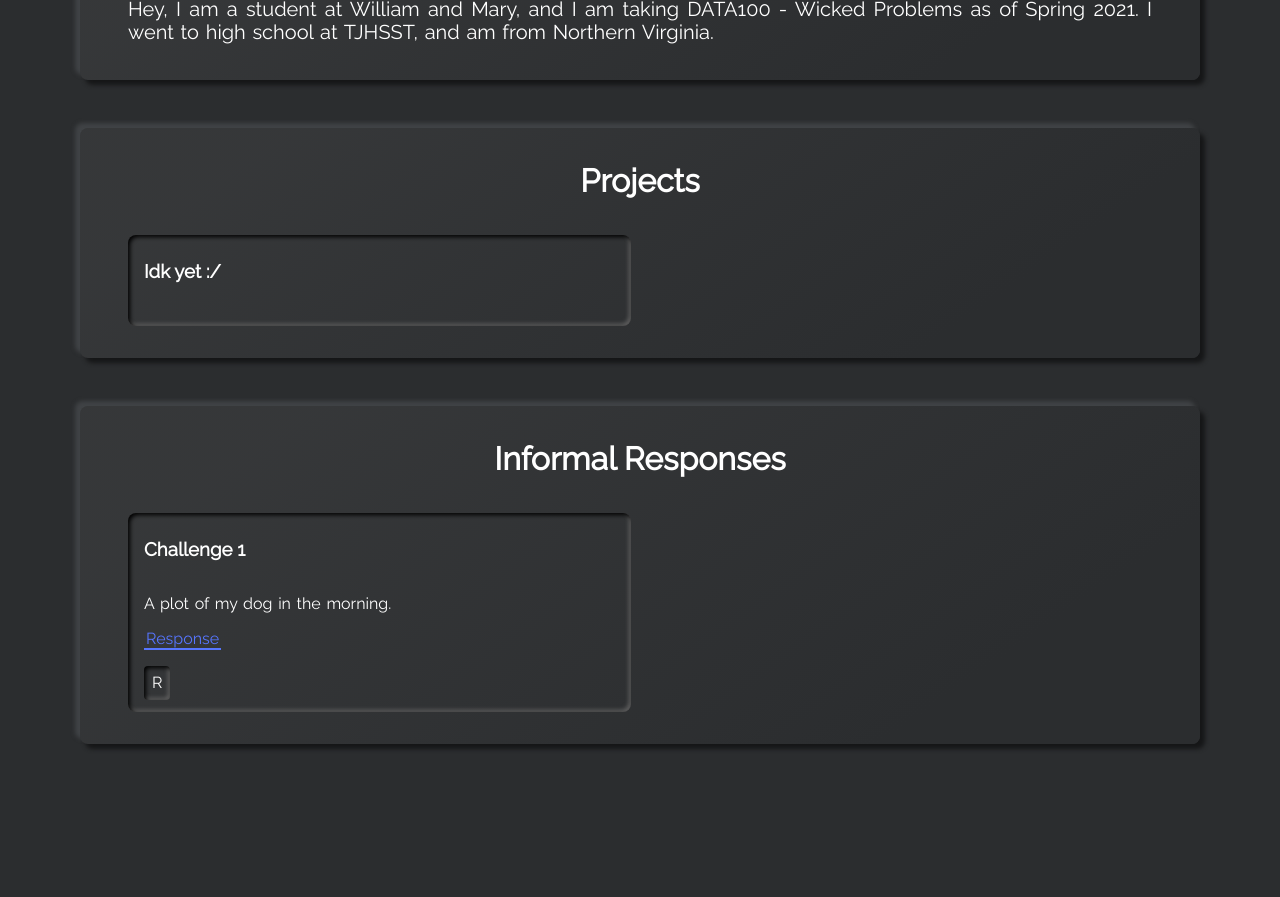
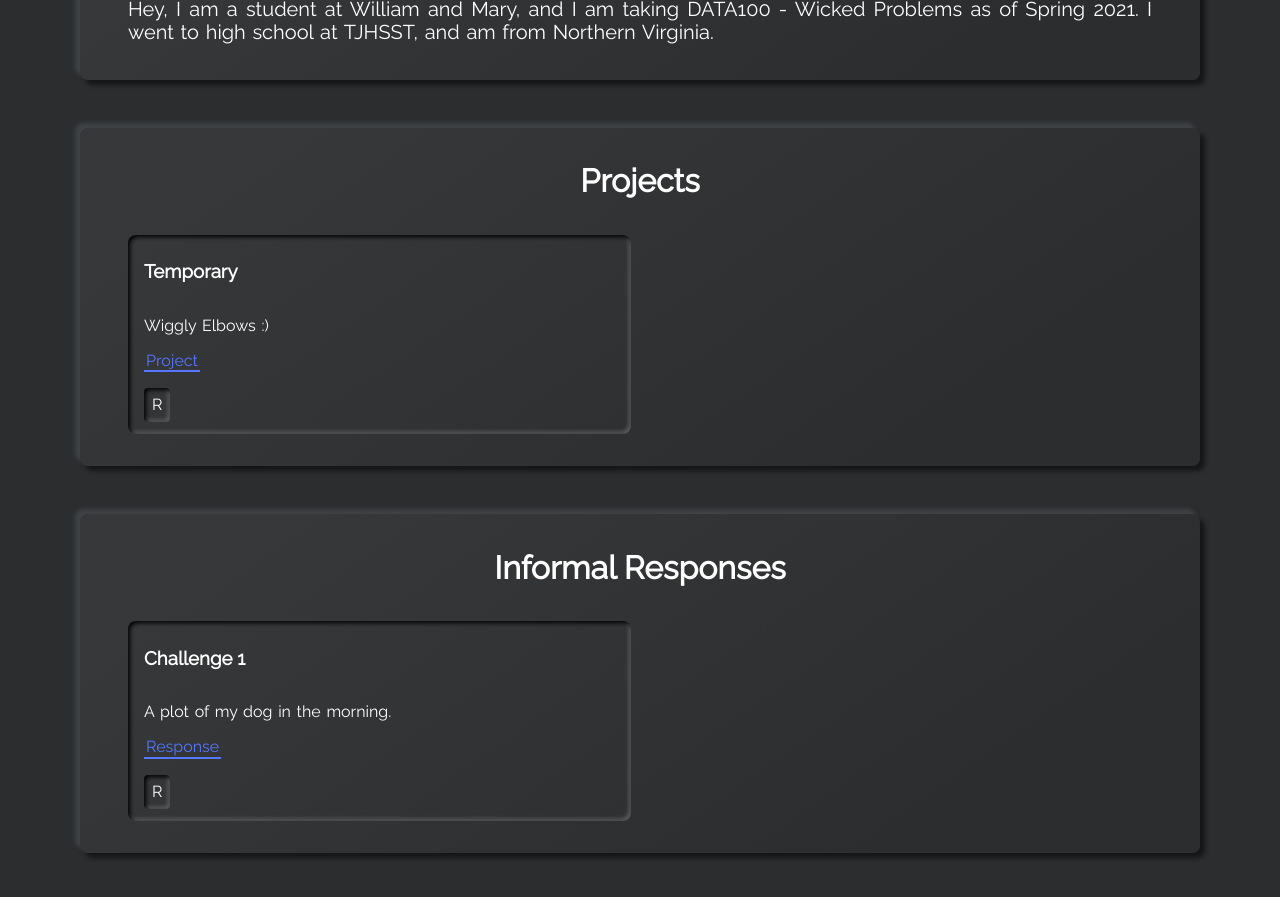
Before and after one commit to kevinypw/Data100, a Jekyll site: the page built from README.md, in a window 1280 px wide and 900 px high, scrolled down 1153 px. Shown: the top 897 px of the window. Built offline with Jekyll 4.4.1, drawn with Linux system fonts in a browser that asks for light colours; our own code applies the rules of GitHub Pages for plain Markdown files.

```diff
--- a/_data/informals.yml
+++ b/_data/informals.yml
@@ -1,5 +1,5 @@
 - name: Challenge 1
   descr: "A plot of my dog in the morning."
-  demo: https://github.com/kevinypw/Data100/tree/main/Day%201
+  demo: https://kevinypw.github.io/Data100/projects?t="i"&i=1
   tags:
     - tag: R
--- a/_data/projects.yml
+++ b/_data/projects.yml
@@ -1 +1,5 @@
-- name: Idk yet :/
+- name: Temporary
+  descr: "Wiggly Elbows :)"
+  demo: https://kevinypw.github.io/Data100/projects?t="p"&i=1
+  tags:
+    - tag: R
```
Also changed, not shown: package.json (+18 -3 lines), .eleventy.js (added).
